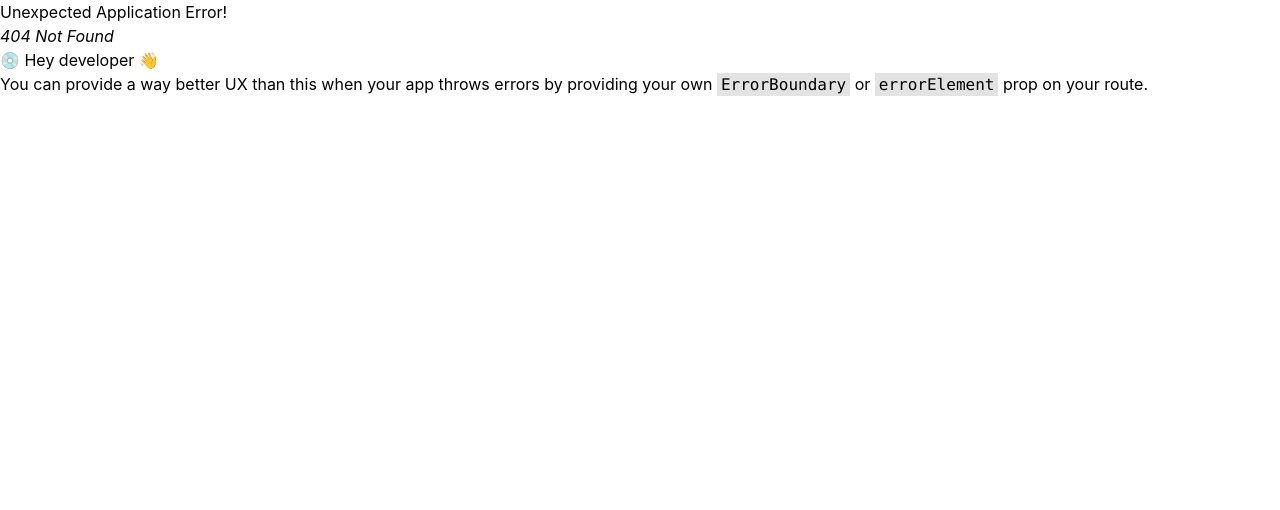
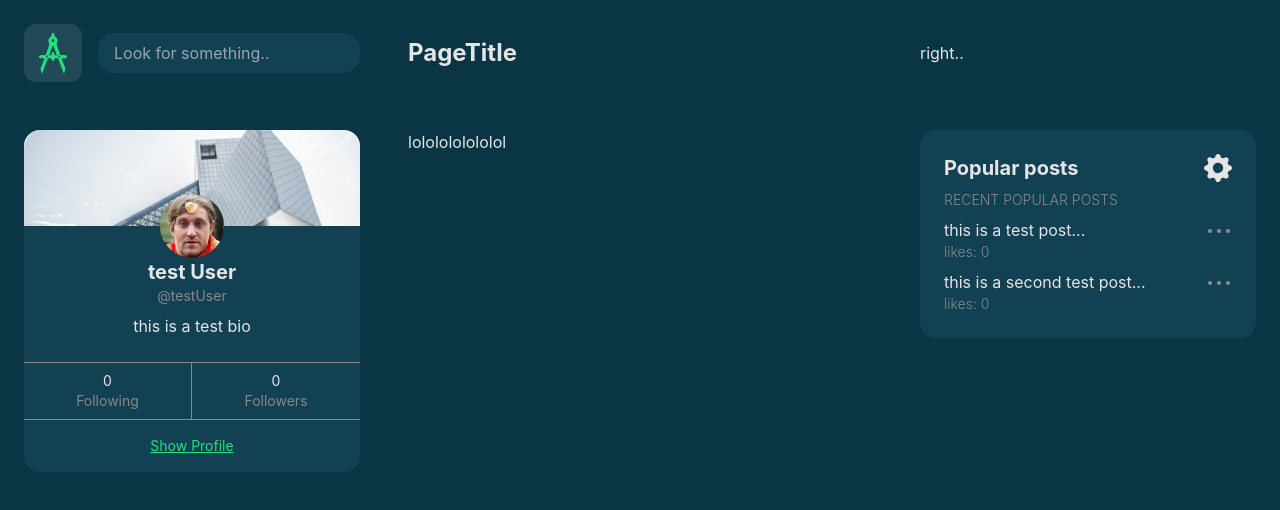
Before and after one commit to orcanicman/thinkr-js, a React (Create React App) app: page /testUser in a window 1280 px wide. Before the commit this address had no page. Shown: the top 510 px of the page. Built offline with nearby package versions, Linux system fonts and the light colour scheme.

Commit message:
made page component and added routing

```diff
--- /dev/null
+++ b/src/pages/Profile/ProfilePage.tsx
@@ -0,0 +1,12 @@
+import React from "react";
+import MainLayout from "../../layouts/Main";
+
+interface ProfilePageProps {}
+
+export const ProfilePage: React.FC<ProfilePageProps> = ({}) => {
+	return (
+		<MainLayout>
+			<div>lololololololol</div>
+		</MainLayout>
+	);
+};
```
Also changed, not shown: src/index.tsx (+13 -0 lines).
